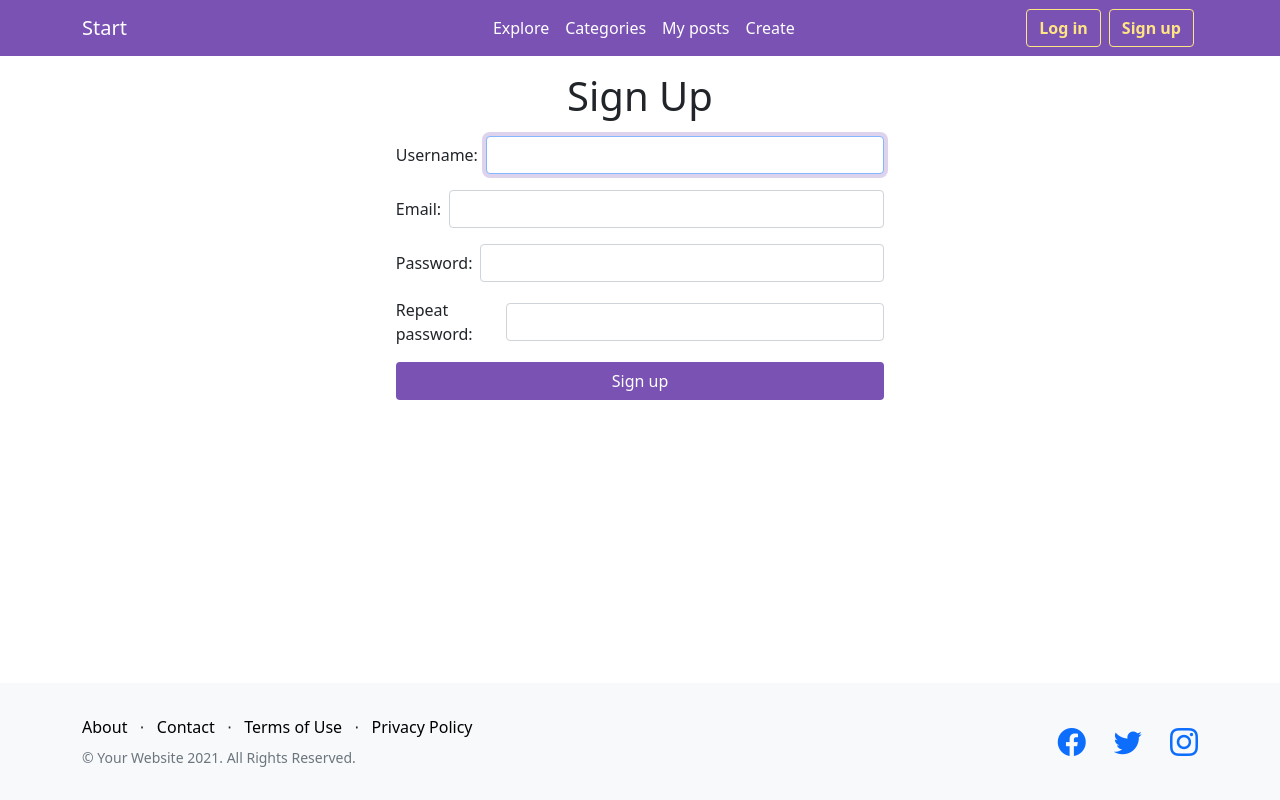
After one commit to MatiasCra/DjangoBlog, a Django app: page /signup/ in a window 1280 px wide. The commit adds this page. Run offline with Django 4.2, Linux system fonts and the light colour scheme; some libraries are stand-ins or nearby versions.

Commit message:
signup and login

```diff
--- a/DjangoBlog/templates/layout.html
+++ b/DjangoBlog/templates/layout.html
@@ -103,7 +103,7 @@
               <div class="nav-item mx-1">
                 <a
                 class="btn btn-outline-light outline-secondary"
-                href="#signup"
+                href="{% url 'Signup' %}"
                 >Sign up</a
                 >
               </div>
--- a/accounts/forms.py
+++ b/accounts/forms.py
@@ -1,15 +1,39 @@
 from cProfile import label
-import imp
 from django import forms
 from django.contrib.auth.models import User
+from django.contrib.auth.forms import UserCreationForm
 
 
 class LoginForm(forms.Form):
     username = forms.CharField(
         max_length=200,
-        label="User",
         widget=forms.TextInput(attrs={"class": "form-control"}),
     )
     password = forms.CharField(
         max_length=200, widget=forms.PasswordInput(attrs={"class": "form-control"})
     )
+
+
+class SignupForm(UserCreationForm):
+    username = forms.CharField(
+        max_length=200,
+        widget=forms.TextInput(attrs={"class": "form-control"}),
+    )
+    email = forms.EmailField(
+        max_length=200,
+        widget=forms.EmailInput(attrs={"class": "form-control"}),
+    )
+    password1 = forms.CharField(
+        label="Password",
+        max_length=200,
+        widget=forms.PasswordInput(attrs={"class": "form-control"}),
+    )
+    password2 = forms.CharField(
+        label="Repeat password",
+        max_length=200,
+        widget=forms.PasswordInput(attrs={"class": "form-control"}),
+    )
+
+    class Meta:
+        model = User
+        fields = ("username", "email", "password1", "password2")
--- /dev/null
+++ b/accounts/templates/accounts/signup.html
@@ -0,0 +1,7 @@
+{% extends 'layout.html' %} {% block content %}
+<h1 class="text-center mb-3">Sign Up</h1>
+<form action="{% url 'Signup' %}" method="post" class="my-form col-md-8 mx-auto">
+  {{ form.errors }} {% csrf_token %} {{ form.as_p }}
+  <input type="submit" value="Sign up" class="btn btn-main w-100" />
+</form>
+{% endblock content %}
--- a/accounts/urls.py
+++ b/accounts/urls.py
@@ -4,10 +4,11 @@ from django.contrib.auth.views import LogoutView
 
 
 urlpatterns = [
-    path('login/', views.log_in, name='Login'),
-        path(
+    path("login/", views.log_in, name="Login"),
+    path(
         "logout/",
         LogoutView.as_view(template_name="blog/index.html"),
         name="Logout",
     ),
+    path('signup/', views.sign_up, name='Signup'),
 ]
--- a/accounts/views.py
+++ b/accounts/views.py
@@ -1,19 +1,19 @@
-import email
 from django.contrib.auth import authenticate, login
 from django.contrib.auth.models import User
+
 # from django.contrib.auth.decorators import login_required
 from django.core.exceptions import ObjectDoesNotExist
 from django.shortcuts import render, redirect
 
-from .models import Profile
-from .forms import LoginForm
+# from .models import Profile
+from .forms import LoginForm, SignupForm
 
 
 def log_in(request):
     if request.method == "GET":
         form = LoginForm()
         return render(request, "accounts/login.html", {"form": form})
-    else:
+    if request.method == "POST":
         form = LoginForm(data=request.POST)
         if form.is_valid():
             username = form.cleaned_data.get("username")
@@ -39,3 +39,25 @@ def log_in(request):
             "accounts/login.html",
             {"form": form},
         )
+
+
+def sign_up(request):
+    if request.method == "GET":
+        form = SignupForm()
+        return render(request, "accounts/signup.html", {"form": form})
+    if request.method == "POST":
+        form = SignupForm(data=request.POST)
+        if form.is_valid():
+            form.save()
+            username = form.cleaned_data.get("username")
+            password = form.cleaned_data.get("password1")
+            user = authenticate(username=username, password=password)
+            if user is not None:
+                login(request, user)
+                return redirect("Home")
+
+        return render(
+            request,
+            "accounts/signup.html",
+            {"form": form},
+        )
```
Also changed, not shown: db.sqlite3.
